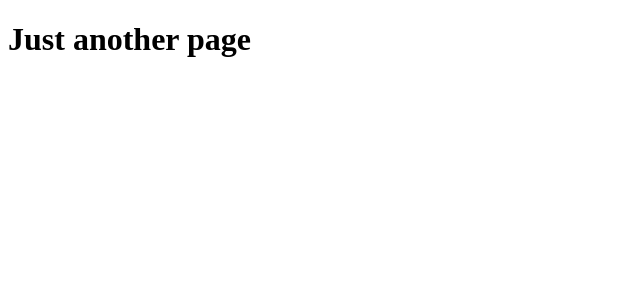
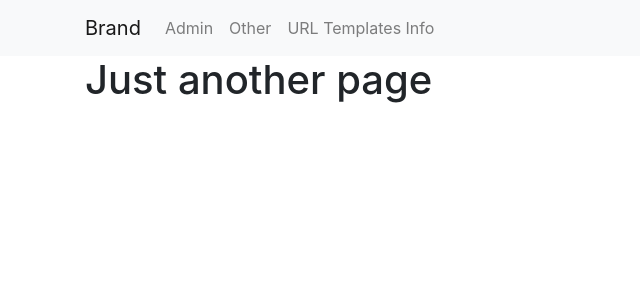
Before and after one commit to sbrina-h/Django-templates, a Django app: template django_templates/templates/app_templates/other_page.html in a window 1280 px wide. Shown: the top 300 px of the page, without its empty margins (0-640 px from the left). Run offline with Django 3.2, Linux system fonts and the light colour scheme; the template is opened without the code that fills it, so the values that code supplies are empty; some libraries are stand-ins or nearby versions.

Commit message:
add navbar

```diff
--- a/django_templates/templates/app_templates/base.html
+++ b/django_templates/templates/app_templates/base.html
@@ -0,0 +1,31 @@
+<!DOCTYPE html>
+<html lang="en" dir="ltr">
+  <head>
+    <meta charset="utf-8">
+    <title></title>
+    <link rel="stylesheet" href="https://stackpath.bootstrapcdn.com/bootstrap/4.3.1/css/bootstrap.min.css" integrity="sha384-ggOyR0iXCbMQv3Xipma34MD+dH/1fQ784/j6cY/iJTQUOhcWr7x9JvoRxT2MZw1T" crossorigin="anonymous">
+  <body>
+    <nav class="navbar navbar-expand-lg navbar-light bg-light">
+      <div class="container">
+        <ul class="navbar-nav">
+          <li><a  class="navbar-brand" href="{% url 'index' %}">Brand</a></li>
+          <li><a  class="nav-link" href="{% url 'admin:index' %}">Admin</a></li>
+          <li><a  class="nav-link" href="{% url 'app_templates:other' %}">Other</a></li>
+          <li><a  class="nav-link" href="{% url 'app_templates:url_templates_info' %}">URL Templates Info</a></li>
+
+        </ul>
+
+      </div>
+
+    </nav>
+
+    <div class="container">
+
+      {% block body_block %}
+
+      {% endblock %}
+
+    </div>
+
+  </body>
+</html>
--- a/django_templates/templates/app_templates/other_page.html
+++ b/django_templates/templates/app_templates/other_page.html
@@ -1,10 +1,5 @@
 <!DOCTYPE html>
-<html lang="en" dir="ltr">
-  <head>
-    <meta charset="utf-8">
-    <title>Other</title>
-  </head>
-  <body>
+{% extends "app_templates/base.html" %}
+  {% block body_block %}
     <h1>Just another page</h1>
-  </body>
-</html>
+  {% endblock %}
```
Also changed, not shown: django_templates/templates/app_templates/index.html (+3 -9 lines).
